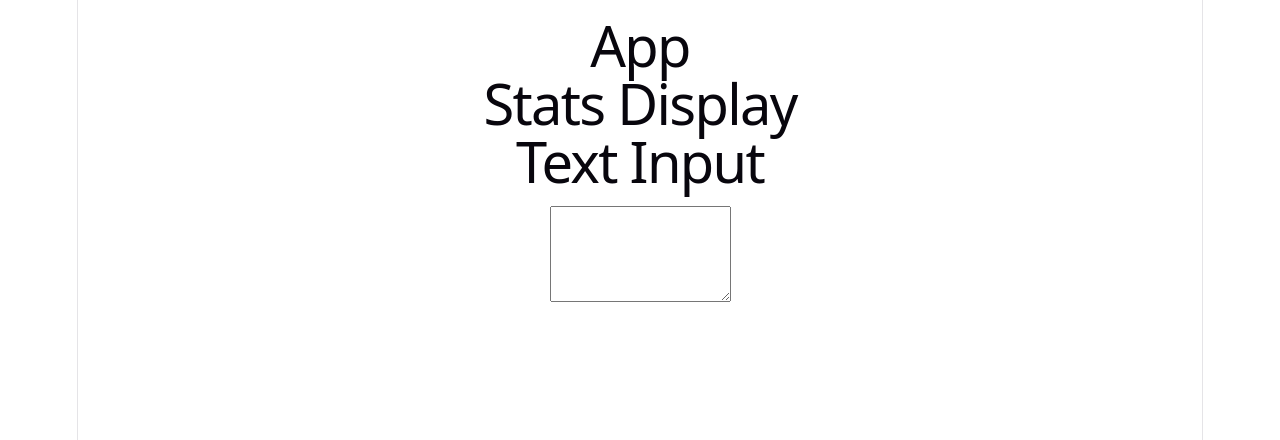
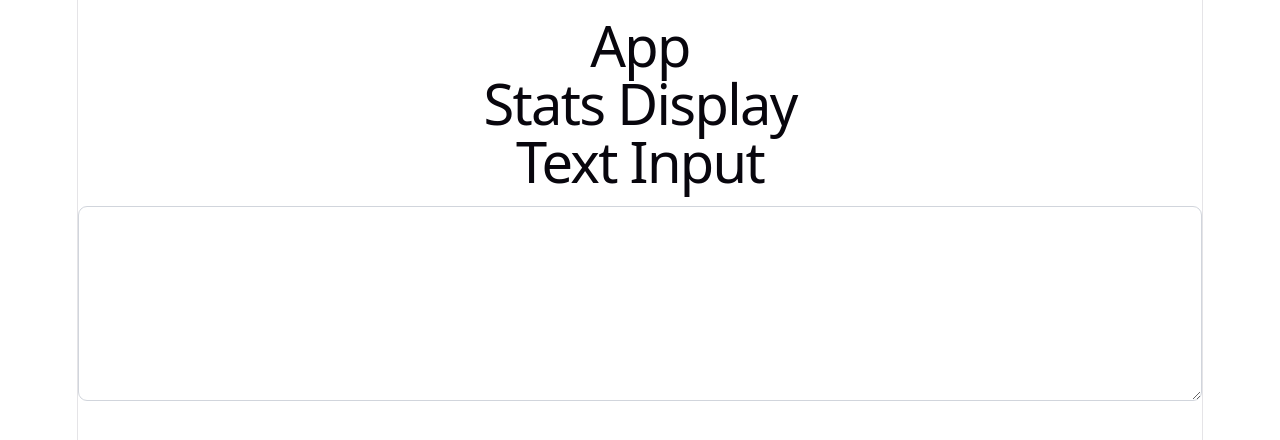
Before and after one commit to DimsuCodes/Character-Counter, a React (Vite) app: page / in a window 1280 px wide. Shown: the top 440 px of the page. Built offline with nearby package versions, Linux system fonts and the light colour scheme.

Commit message:
Added tailWind

```diff
--- a/package.json
+++ b/package.json
@@ -10,8 +10,10 @@
     "preview": "vite preview"
   },
   "dependencies": {
+    "@tailwindcss/vite": "^4.3.3",
     "react": "^19.3.1",
-    "react-dom": "^19.3.1"
+    "react-dom": "^19.3.1",
+    "tailwindcss": "^4.3.3"
   },
   "devDependencies": {
     "@types/node": "^24.19.2",
--- a/src/App.css
+++ b/src/App.css
@@ -1,3 +1,6 @@
+@import "tailwindcss";
+
+
 .counter {
   font-size: 16px;
   padding: 5px 10px;
--- a/src/App.tsx
+++ b/src/App.tsx
@@ -1,5 +1,5 @@
 import { CharacterCounter } from "./components/CharacterCounter/CharacterCounter";
-
+import './App.css'
 
 export default function App() {
   return (
--- a/src/index.css
+++ b/src/index.css
@@ -1,3 +1,5 @@
+@import "tailwindcss";
+
 :root {
   --text: #6b6375;
   --text-h: #08060d;
--- a/vite.config.ts
+++ b/vite.config.ts
@@ -1,4 +1,5 @@
 import react from '@vitejs/plugin-react'
+
 import { defineConfig } from 'vite'
 
 // https://vite.dev/config/
```
Also changed, not shown: 1 other file (tests, documents, lock files or other folders).
